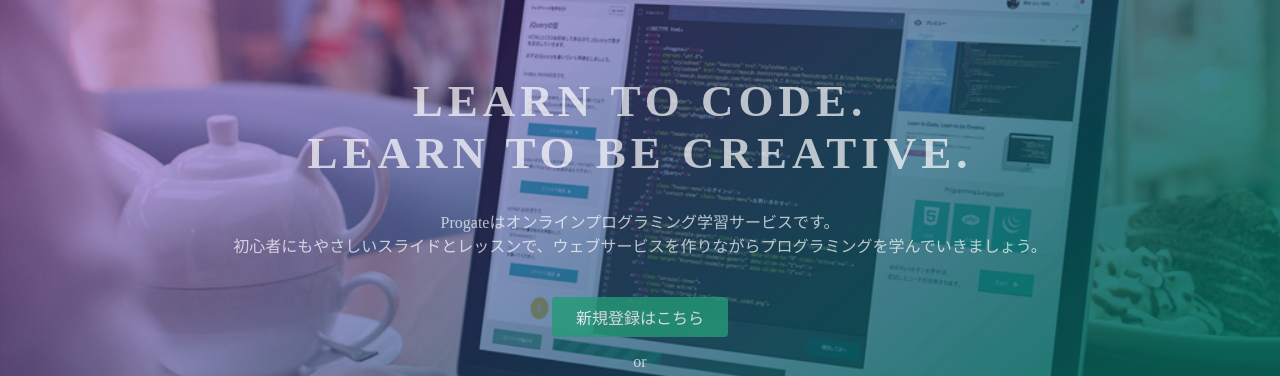
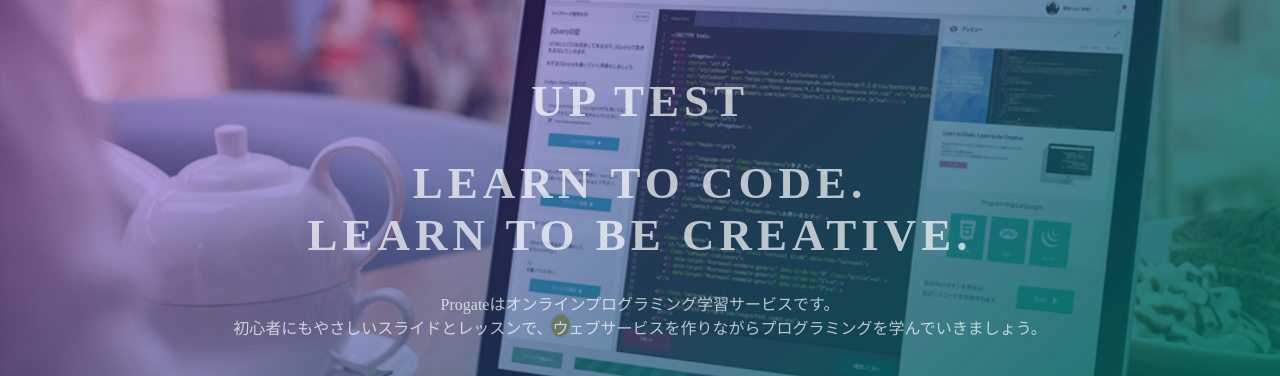
Before and after one commit to kpt5/StaticWebPage-Progate, a plain HTML site: page index.html in a window 1280 px wide. Shown: the part 135-511 px from the top of the page. Drawn offline with Linux system fonts and the light colour scheme.

Commit message:
Update index.html

```diff
--- a/index.html
+++ b/index.html
@@ -23,6 +23,7 @@
   </header>
   <div class="top-wrapper">
     <div class="container">
+      <h1>UP TEST</h1>
       <h1>LEARN TO CODE.<br>LEARN TO BE CREATIVE.</h1>
       <p>Progateはオンラインプログラミング学習サービスです。<br>初心者にもやさしいスライドとレッスンで、ウェブサービスを作りながらプログラミングを学んでいきましょう。</p>
       <div class="btn-wrapper">
```
